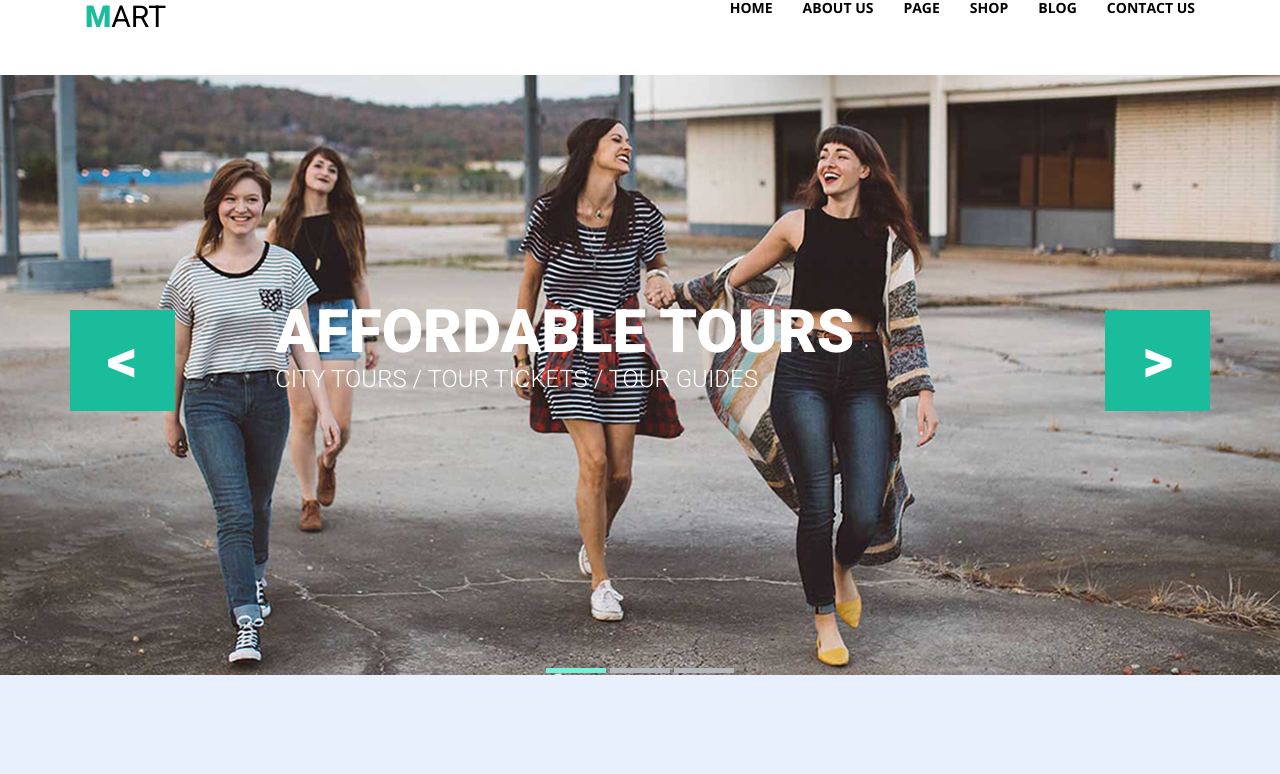
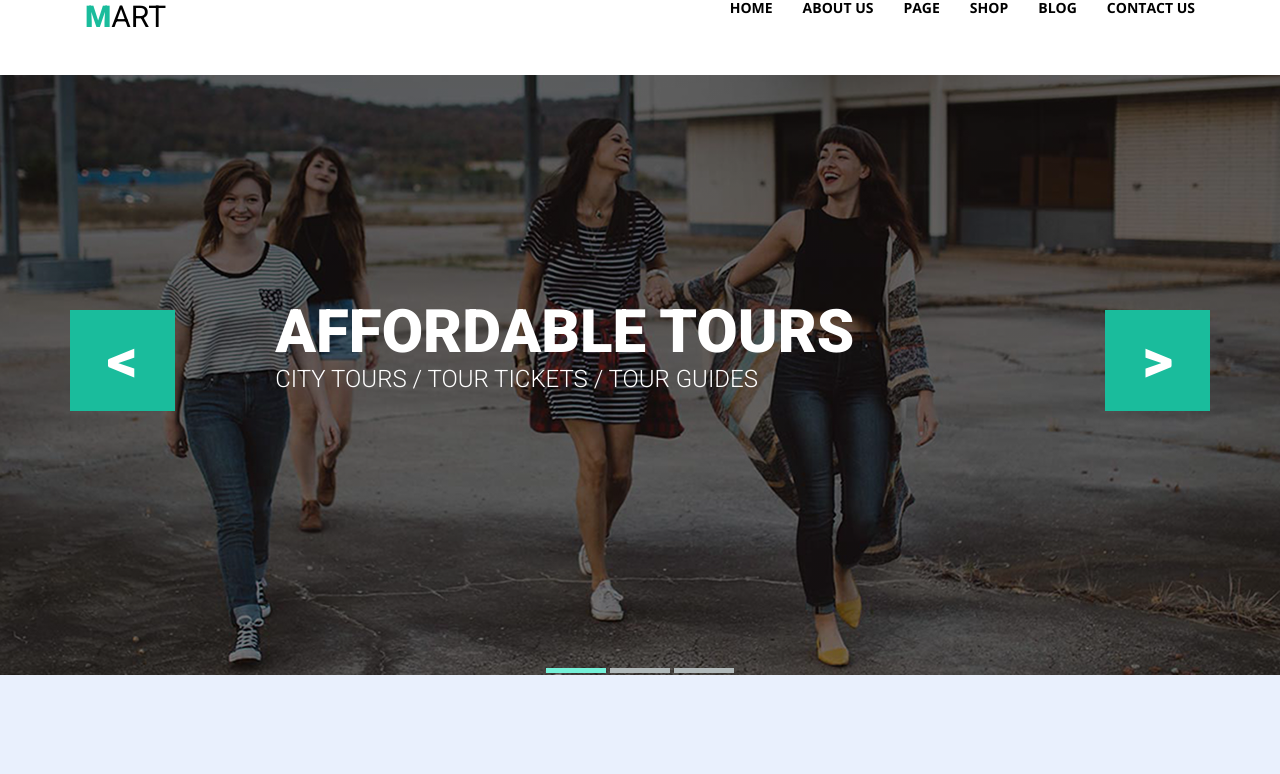
Before and after one commit to MariyaVdovenko/goit-fe-course, a plain HTML site: page html-css/module-05/index.html in a window 1280 px wide. Shown: the top 774 px of the page. Drawn offline with nearby package versions, Linux system fonts and the light colour scheme.

Commit message:
hw5 ch3.1

```diff
--- a/html-css/module-05/css/style.css
+++ b/html-css/module-05/css/style.css
@@ -88,16 +88,13 @@ margin-left: 0;
 }
 
 .slider-bg {
-    background-image: url(../img/img-01.jpg);
+    background: linear-gradient( rgba(0, 0, 0, 0.6), rgba(0, 0, 0, 0.5) ), url(../img/img-01.jpg);
     background-repeat: no-repeat;
     background-position: center;
     display: block;
     position: relative;
+}
 
-    /* height: 600px;
-    width: 100%;
-    object-fit: cover; */
-}
 
 .slider {
     height: 600px;
```
